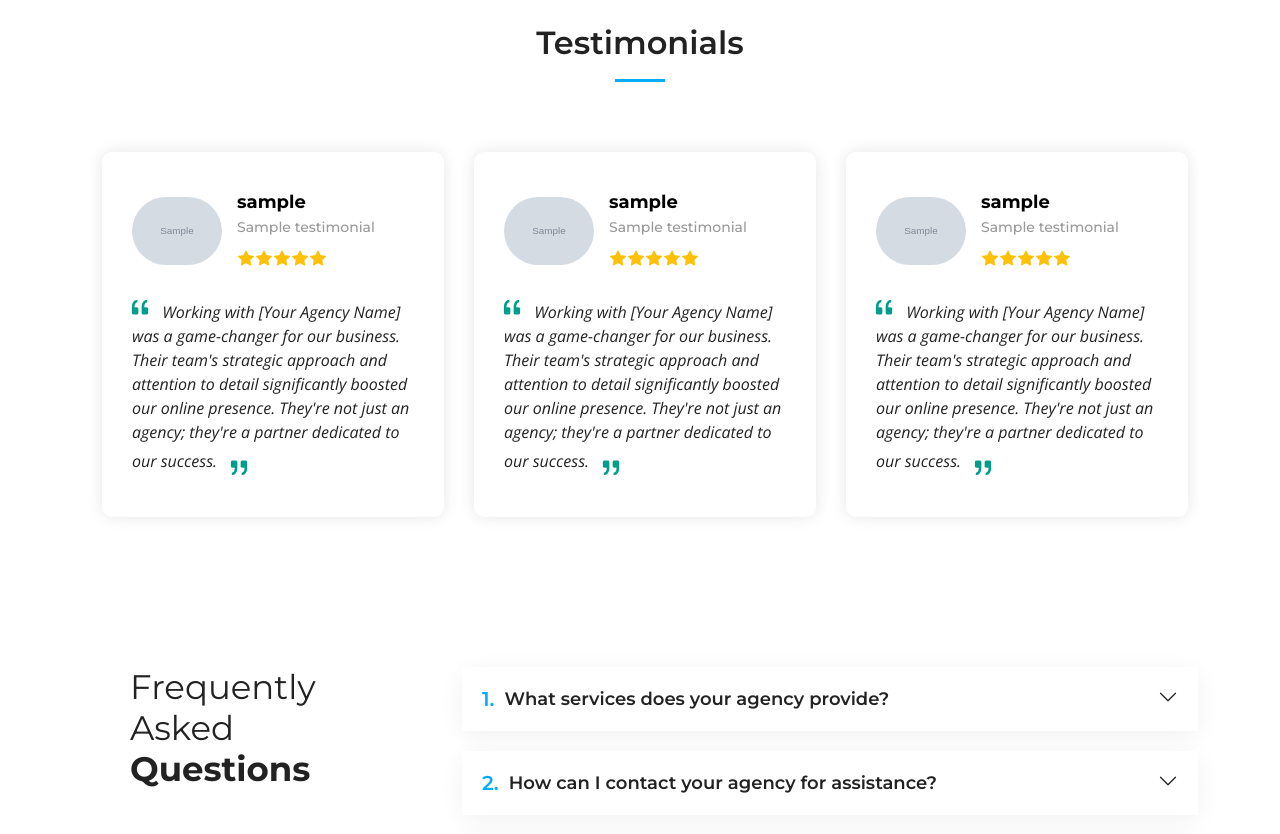
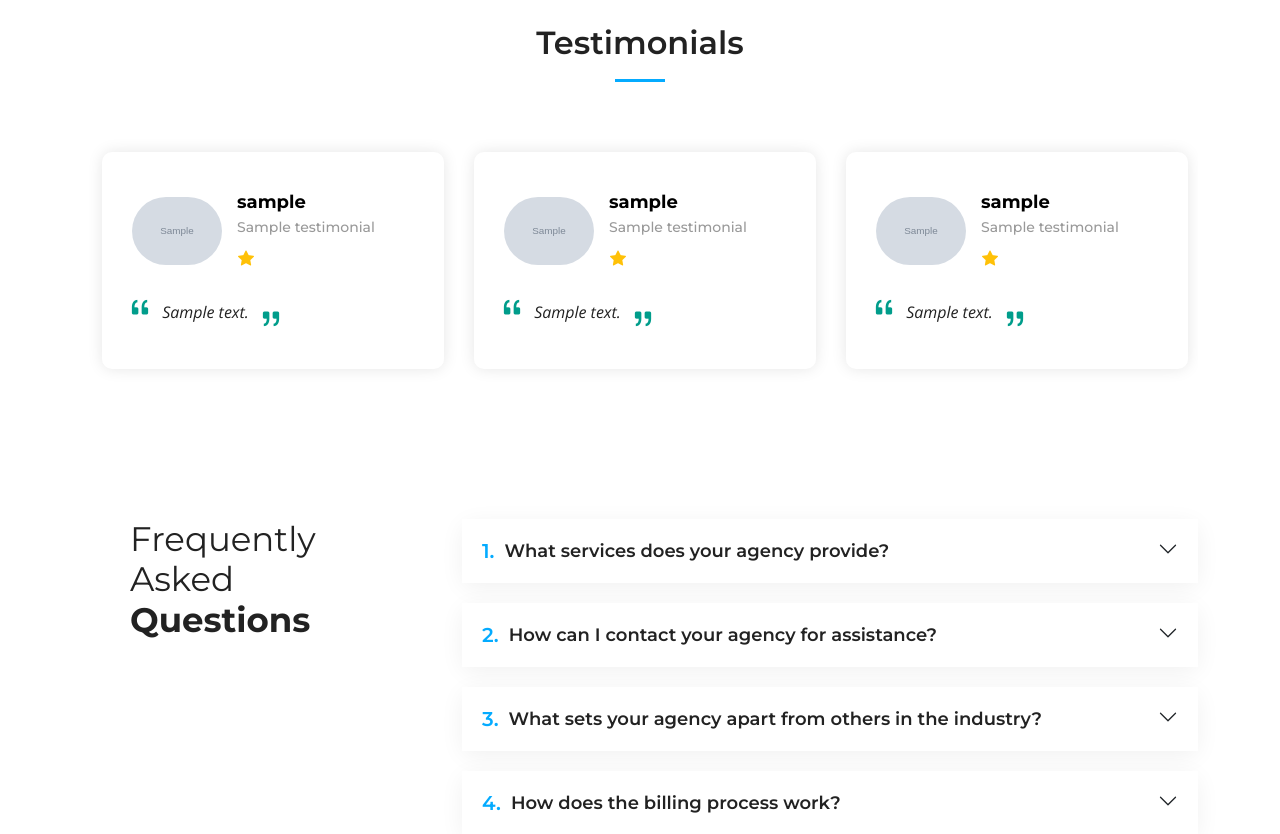
Before and after one commit to LAHI-RU/Django5_Responsive_Website, a Django app: page / in a window 1280 px wide. Shown: the part 1068-1902 px from the top of the page. Run offline with Django 5.2, Linux system fonts and the light colour scheme; tables that the repository leaves empty hold one stand-in row (values such as "Sample post"); grey boxes marked "Sample" are stand-in pictures; some libraries are stand-ins or nearby versions.

Commit message:
update index.html

```diff
--- a/templates/index.html
+++ b/templates/index.html
@@ -38,29 +38,33 @@
           <div class="testimonial-wrap">
             <div class="testimonial-item">
               <div class="d-flex align-items-center">
+                {% if "http" in testimonial.user_image %}
+                <img
+                  src="{{ testimonial.user_image }}"
+                  class="testimonial-img flex-shrink-0"
+                  alt=""
+                />
+                {% else %}
                 <img
                   src="{% static testimonial.user_image %}"
                   class="testimonial-img flex-shrink-0"
                   alt=""
                 />
+                {% endif %}
+
                 <div>
                   <h3>{{testimonial.username}}</h3>
                   <h4>{{testimonial.user_job_title}}</h4>
                   <div class="stars">
-                    <i class="bi bi-star-fill"></i
-                    ><i class="bi bi-star-fill"></i
-                    ><i class="bi bi-star-fill"></i
-                    ><i class="bi bi-star-fill"></i
-                    ><i class="bi bi-star-fill"></i>
+                    {% for i in 'x'|ljust:testimonial.rating_count %}
+                    <i class="bi bi-star-fill"></i>
+                    {% endfor %}
                   </div>
                 </div>
               </div>
               <p>
                 <i class="bi bi-quote quote-icon-left"></i>
-                Working with [Your Agency Name] was a game-changer for our
-                business. Their team's strategic approach and attention to
-                detail significantly boosted our online presence. They're not
-                just an agency; they're a partner dedicated to our success.
+                {{testimonial.review}}
                 <i class="bi bi-quote quote-icon-right"></i>
               </p>
             </div>
```
